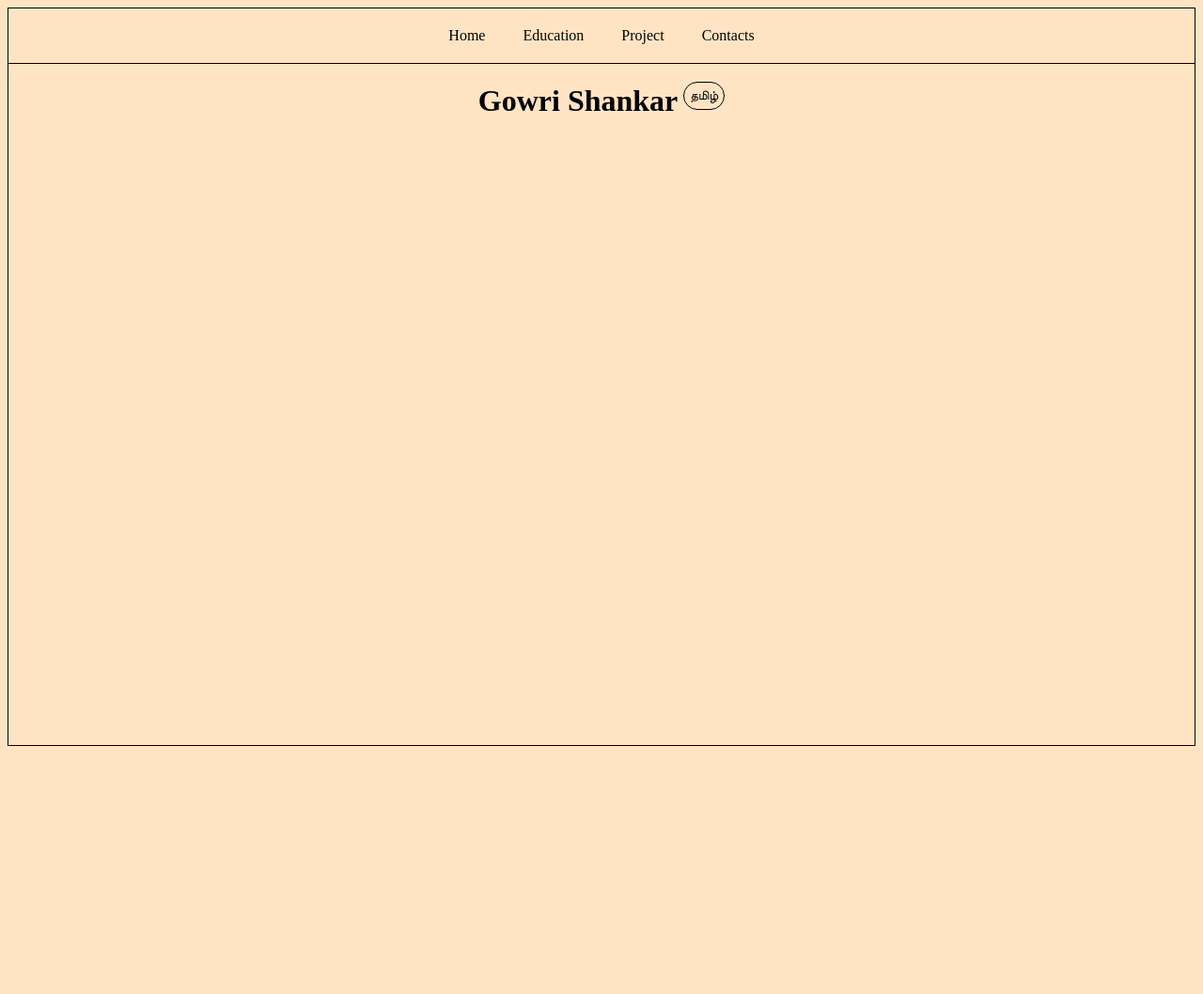
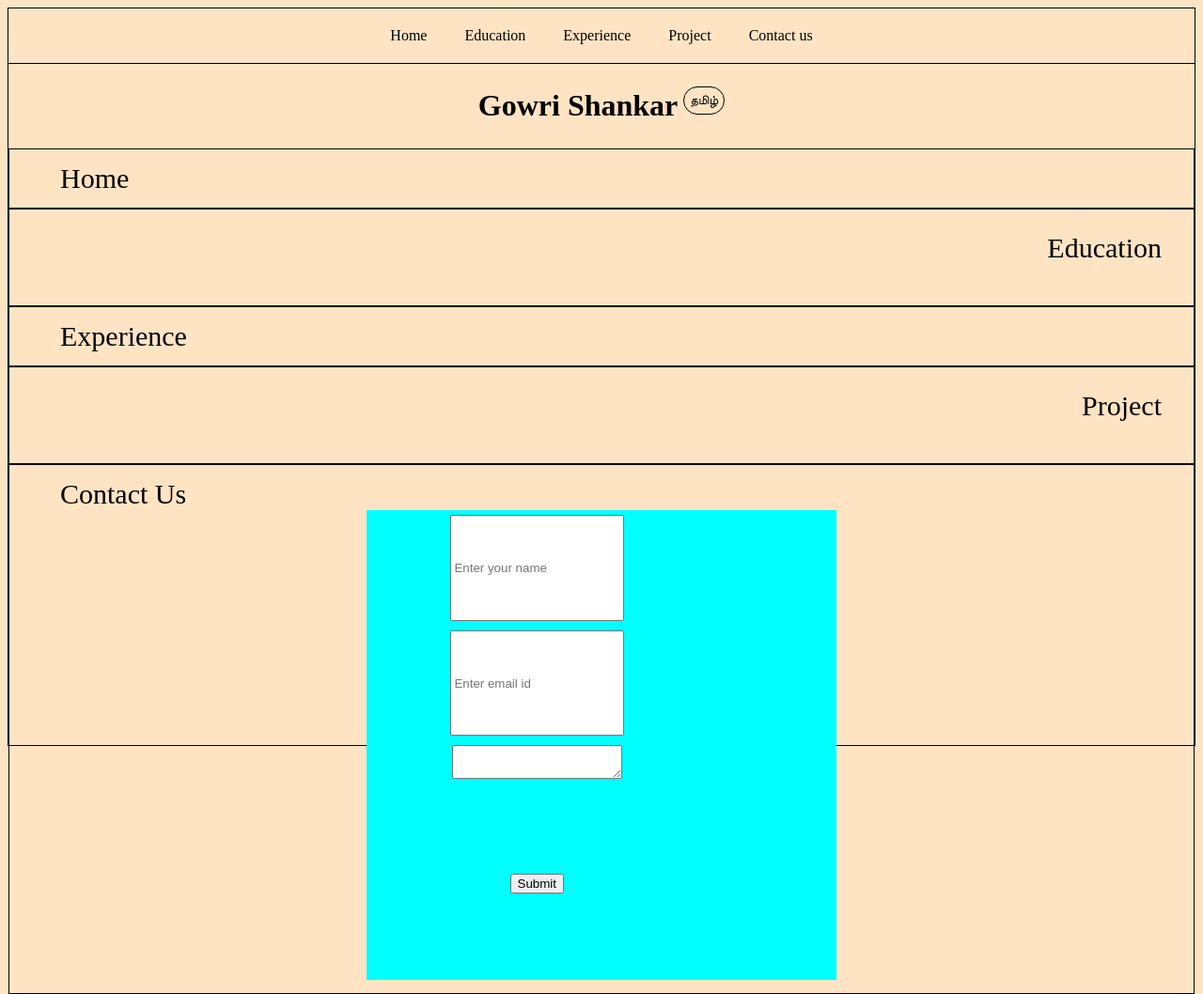
Before and after one commit to gowrims/gowrims.github.io, a plain HTML site: page index.html in a window 1280 px wide. Shown: the whole page at 94% size. Before the commit the page ends 802 px from the top, so only its background shows below. Drawn offline with nearby package versions, Linux system fonts and the light colour scheme.

Commit message:
new design changes and only contacs us page work going

```diff
--- a/index.html
+++ b/index.html
@@ -14,17 +14,51 @@
         <div class="row">
             <div id="Home" class="page">Home</div>
             <div class="page">Education</div>
+            <div class="page">Experience</div>
             <div class="page">Project</div>
-            <div class="page">Contacts</div>
+            <div class="page">Contact us</div>
         </div>
     </div>
     <div class="centerbody">
         <div class="name">
             <h1 id="myname">Gowri Shankar</h1>
-            <input id="language" type="button" value="தமிழ்" onmousedown="mouseDown()" onmouseup="mouseUp()"/>
+            <input id="language" type="button" value="தமிழ்" onmousedown="mouseDown()" onmouseup="mouseUp()" />
         </div>
     </div>
-
+    <div>
+        <div class="headers">
+            <label class="labels">Home</label>
+        </div>
+        <div class="headers">
+            <div id="left"><label class="labels">Education</label></div>
+        </div>
+        <div class="headers">
+            <label class="labels">Experience</label>
+        </div>
+        <div class="headers">
+            <div id="left"><label class="labels">Project</label></div>
+        </div>
+        <div class="headers">
+            <label class="labels">Contact Us</label>
+            <div class="contactform">
+                <form>
+                    <div class="name">
+                        <input type="text" placeholder="Enter your name" />
+                    </div>
+                    <div class="name">
+                        <input type="email" placeholder="Enter email id" />
+                    </div>
+                    <div class="name">
+                        <div>
+                            <textarea></textarea>
+                        </div>
+                    </div>
+                    <div>
+                        <input type="button" value="Submit" />
+                    </div>
+                </form>
+            </div>
+        </div>
+    </div>
 </body>
-
 </html>
--- a/style.css
+++ b/style.css
@@ -42,3 +42,29 @@
 #language:hover{
     background-color:yellow;
 }
+.labels{
+    margin: 10px 20px 30px 40px;
+    font-size: 30px;
+}
+#left{
+    justify-content: end;
+    display: grid;
+}
+.headers{
+    border: 1px black solid;
+    padding: 14px;
+}
+.name{
+    padding: 5px;
+}
+form{
+    display: grid;
+    justify-content: center;
+    background-color: cyan;
+    width: 500px;
+    height: 500px;
+}
+.contactform{
+    display: flex;
+    justify-content: center;
+}
```
